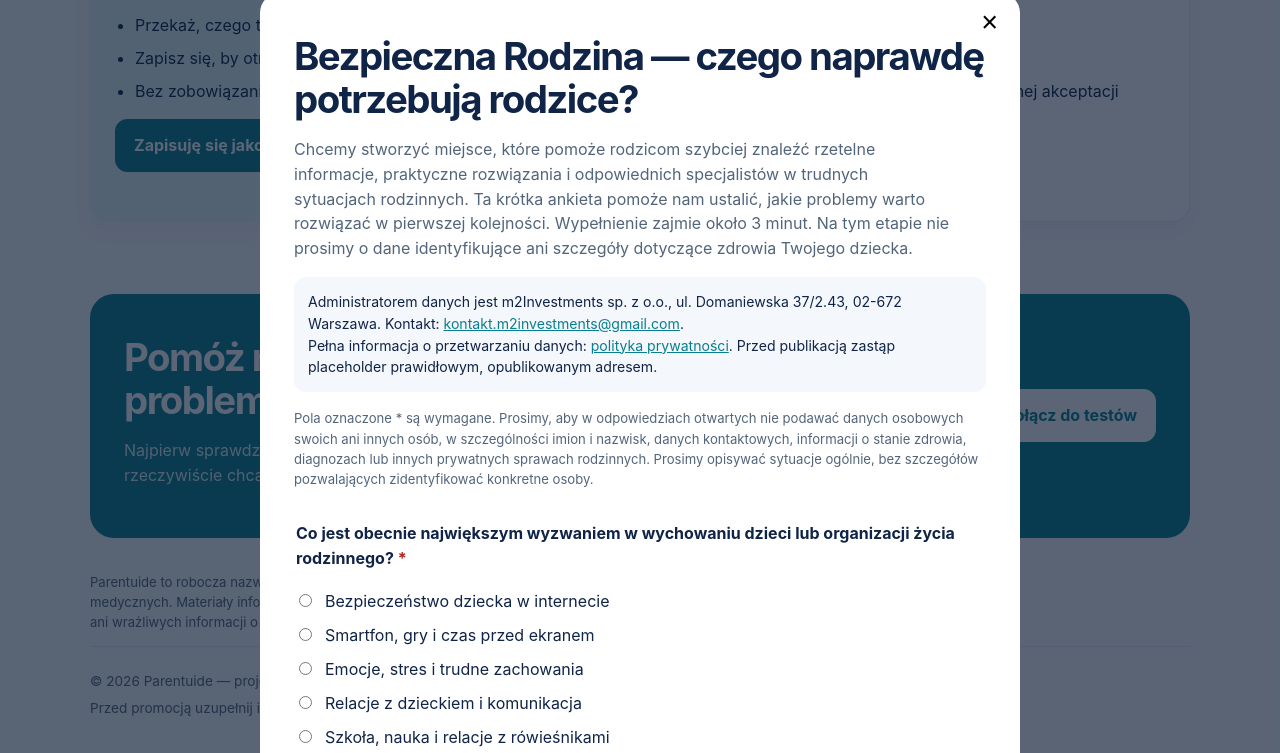
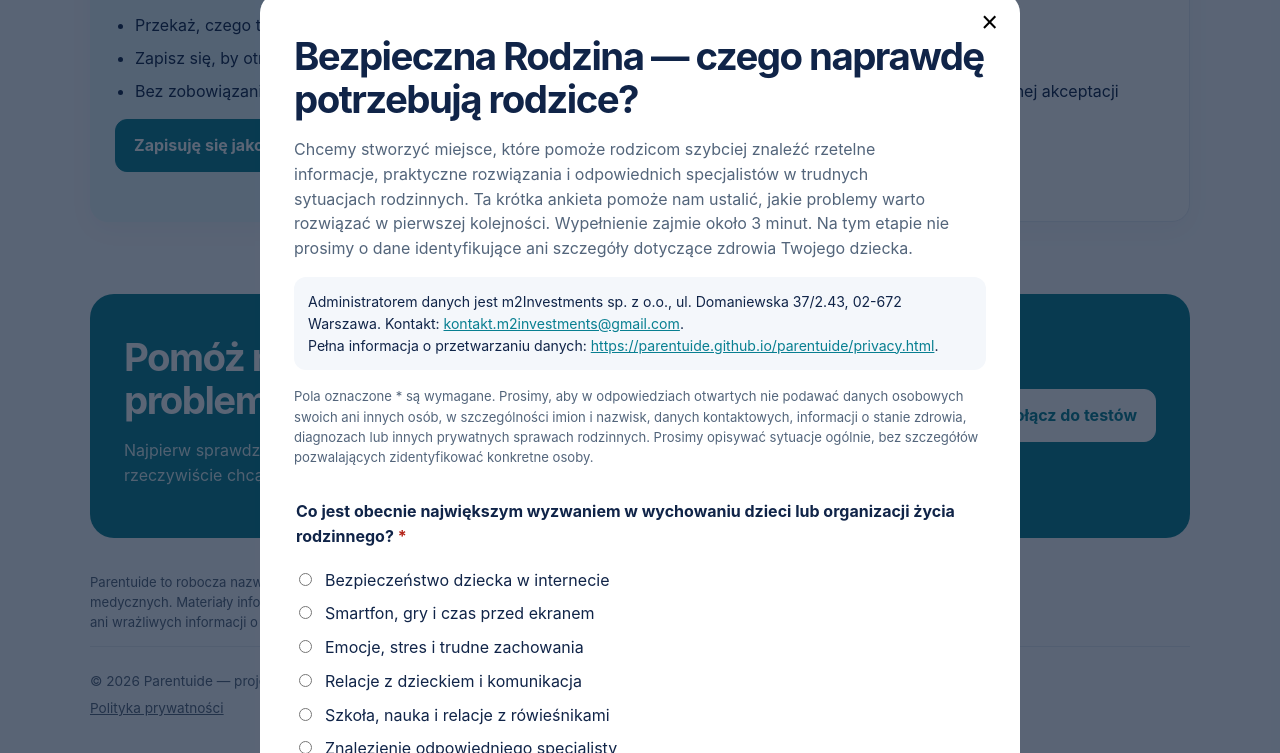
Before and after one commit to Parentuide/parentuide, a plain HTML site: page index.html in a window 1280 px wide. Both pictures are taken after a click on the button "Dołącz do testów". Shown: the part 1362-2115 px from the top of the page. Drawn offline with Linux system fonts and the light colour scheme.

Commit message:
Fix privacy policy URL and update survey consent text
Updated privacy policy URL and modified survey consent messages.

```diff
--- a/index.html
+++ b/index.html
@@ -17,12 +17,12 @@
 <section id="rodzice"><div class="split"><div class="panel green"><div class="kicker">Dla rodziców</div><h2>Pomóż nam stworzyć coś naprawdę przydatnego.</h2><p>Chcemy poznać problemy, z którymi rodzice najczęściej zostają sami, oraz sprawdzić, jakie wsparcie byłoby dla nich wartościowe.</p><ul><li>Przekaż, czego trudno Ci szukać.</li><li>Zapisz się, by otrzymać informację o testach.</li><li>Bez zobowiązania do zakupu.</li></ul><button class="btn" onclick="openSurvey('parent')">Zapisuję się jako rodzic</button></div><div class="panel" id="specjalisci"><div class="kicker">Dla specjalistów</div><h2>Docieraj do rodzin, które potrzebują Twojej wiedzy.</h2><p>Rozmawiamy z psychologami, psychoterapeutami, pedagogami i innymi wykwalifikowanymi ekspertami o zasadach współpracy i modelu rozliczeń.</p><ul><li>Zgłoś zainteresowanie współpracą.</li><li>Poznaj planowane zasady platformy.</li><li>Żadne zgłoszenie nie oznacza automatycznej akceptacji profilu.</li></ul><button class="btn secondary" onclick="openSurvey('specialist')">Chcę poznać zasady współpracy</button></div></div></section>
 <div class="cta"><div><h2>Pomóż nam wybrać właściwy pierwszy problem.</h2><p>Najpierw sprawdzimy potrzeby rodziców i specjalistów. Dopiero potem zbudujemy funkcje, za które ludzie rzeczywiście chcą płacić.</p></div><button class="btn" onclick="openSurvey('parent')">Dołącz do testów</button></div>
 <p class="disclaimer">Parentuide to robocza nazwa projektu. Platforma jest w fazie przygotowania i nie świadczy obecnie usług psychologicznych ani medycznych. Materiały informacyjne nie zastępują profesjonalnej pomocy. Nie wysyłaj przez formularz szczegółów dotyczących zdrowia ani wrażliwych informacji o dziecku. W sytuacji bezpośredniego zagrożenia należy kontaktować się z odpowiednimi służbami.</p>
-</main><footer>© 2026 Parentuide — projekt w fazie walidacji. <span style="display:block;margin-top:6px">Przed promocją uzupełnij i opublikuj politykę prywatności oraz wstaw jej adres w kodzie strony.</span></footer></div>
-<div class="modal" id="survey-modal" role="dialog" aria-modal="true" aria-labelledby="modal-title"><div class="modal-box"><button class="close" onclick="closeSurvey()" aria-label="Zamknij formularz">×</button><h2 id="modal-title">Ankieta Parentuide</h2><p class="survey-intro" id="modal-description"></p><div class="privacy-note">Administratorem danych jest m2Investments sp. z o.o., ul. Domaniewska 37/2.43, 02-672 Warszawa. Kontakt: <a href="mailto:kontakt.m2investments@gmail.com">kontakt.m2investments@gmail.com</a>.<br>Pełna informacja o przetwarzaniu danych: <a href="POLITYKA_PRYWATNOSCI_URL" id="privacy-link">polityka prywatności</a>. Przed publikacją zastąp placeholder prawidłowym, opublikowanym adresem.</div><form id="survey-form"></form></div></div>
+</main><footer>© 2026 Parentuide — projekt w fazie walidacji. <span style="display:block;margin-top:6px"><a href="https://parentuide.github.io/parentuide/privacy.html">Polityka prywatności</a></span></footer></div>
+<div class="modal" id="survey-modal" role="dialog" aria-modal="true" aria-labelledby="modal-title"><div class="modal-box"><button class="close" onclick="closeSurvey()" aria-label="Zamknij formularz">×</button><h2 id="modal-title">Ankieta Parentuide</h2><p class="survey-intro" id="modal-description"></p><div class="privacy-note">Administratorem danych jest m2Investments sp. z o.o., ul. Domaniewska 37/2.43, 02-672 Warszawa. Kontakt: <a href="mailto:kontakt.m2investments@gmail.com">kontakt.m2investments@gmail.com</a>.<br>Pełna informacja o przetwarzaniu danych: <a href="https://parentuide.github.io/parentuide/privacy.html" id="privacy-link">https://parentuide.github.io/parentuide/privacy.html</a>.</div><form id="survey-form"></form></div></div>
 <script>
 const SUPABASE_FUNCTION_URL="https://wttdbncoaqzqrywisbec.supabase.co/functions/v1/submit-survey";
 const TURNSTILE_SITE_KEY="0x4AAAAAAF9SctRe2sHBfHR5";
-const PRIVACY_POLICY_URL="POLITYKA_PRYWATNOSCI_URL";
+const PRIVACY_POLICY_URL="https://parentuide.github.io/parentuide/privacy.html";
 const surveys={
 parent:{title:"Bezpieczna Rodzina — czego naprawdę potrzebują rodzice?",intro:"Chcemy stworzyć miejsce, które pomoże rodzicom szybciej znaleźć rzetelne informacje, praktyczne rozwiązania i odpowiednich specjalistów w trudnych sytuacjach rodzinnych. Ta krótka ankieta pomoże nam ustalić, jakie problemy warto rozwiązać w pierwszej kolejności. Wypełnienie zajmie około 3 minut. Na tym etapie nie prosimy o dane identyfikujące ani szczegóły dotyczące zdrowia Twojego dziecka.",questions:[
 ["challenge","Co jest obecnie największym wyzwaniem w wychowaniu dzieci lub organizacji życia rodzinnego?",["Bezpieczeństwo dziecka w internecie","Smartfon, gry i czas przed ekranem","Emocje, stres i trudne zachowania","Relacje z dzieckiem i komunikacja","Szkoła, nauka i relacje z rówieśnikami","Znalezienie odpowiedniego specjalisty","Inny problem"],true],
@@ -54,7 +54,7 @@ function renderForm(type){
  let out='<p class="small">Pola oznaczone * są wymagane. Prosimy, aby w odpowiedziach otwartych nie podawać danych osobowych swoich ani innych osób, w szczególności imion i nazwisk, danych kontaktowych, informacji o stanie zdrowia, diagnozach lub innych prywatnych sprawach rodzinnych. Prosimy opisywać sytuacje ogólnie, bez szczegółów pozwalających zidentyfikować konkretne osoby.</p>';
  s.questions.forEach(q=>{out+='<div class="question">';if(q[2]){out+='<fieldset><legend>'+esc(q[1])+(q[3]?' <span class="required">*</span>':'')+'</legend>';q[2].forEach((o,i)=>{out+='<label class="option"><input type="radio" name="'+q[0]+'" value="'+esc(o)+'" '+(q[3]&&i===0?'required':'')+'> '+esc(o)+'</label>';});out+='</fieldset>';}else{out+='<label class="question-label" for="open-'+q[0]+'">'+esc(q[1])+'</label><textarea id="open-'+q[0]+'" name="'+q[0]+'" maxlength="2000"></textarea>';}out+='</div>';});
  out+='<div class="question"><label class="question-label" for="survey-email">'+esc(s.emailLabel)+'</label><input id="survey-email" name="email" type="email" maxlength="254" autocomplete="email" placeholder="Adres e-mail (opcjonalnie)">';
- out+='<p class="small">'+(type==="parent"?"Opcjonalnie. Podanie adresu oznacza zgodę na kontakt w sprawie testów platformy.":"Podaj adres tylko wtedy, gdy chcesz, abyśmy skontaktowali się z Tobą w sprawie projektu.")+' Wysyłka adresu wymaga zaznaczenia osobnej zgody poniżej.</p></div>';
+ out+='<p class="small">'+(type==="parent"?"Adres jest opcjonalny. Zostanie wysłany wyłącznie po zaznaczeniu osobnej zgody na kontakt poniżej.":"Podaj adres tylko wtedy, gdy chcesz, abyśmy skontaktowali się z Tobą w sprawie projektu.")+' Wysyłka adresu wymaga zaznaczenia osobnej zgody poniżej.</p></div>';
  out+='<div class="question"><label class="option"><input type="checkbox" name="contact_consent" value="true"><span><strong>Zgoda na kontakt w sprawie badań i testów Parentuide (dobrowolna)</strong><br>Chcę otrzymywać od m2Investments sp. z o.o. wiadomości na podany przeze mnie adres e-mail z zaproszeniami do rozmów badawczych oraz informacjami o możliwości udziału w testach platformy Parentuide.<br><br>Zgodę mogę wycofać w dowolnym momencie, kontaktując się pod adresem kontakt.m2investments@gmail.com. Wycofanie zgody nie wpływa na zgodność z prawem przetwarzania dokonanego przed jej wycofaniem.<br><br>Zaznaczenie pola jest dobrowolne i nie jest warunkiem wypełnienia ankiety.<br><br>Wyrażam zgodę na kontakt w sprawie badań i testów Parentuide</span></label></div>';
  out+='<div class="turnstile-slot" id="turnstile-slot"></div><div class="form-actions"><button class="btn" type="submit">Wyślij ankietę</button><button class="btn secondary" type="button" onclick="closeSurvey()">Anuluj</button></div><div class="status" role="status" aria-live="polite"></div>';
  form.innerHTML=out;form.onsubmit=submitSurvey;
```
